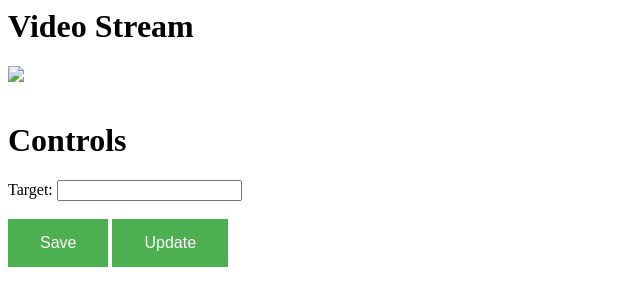
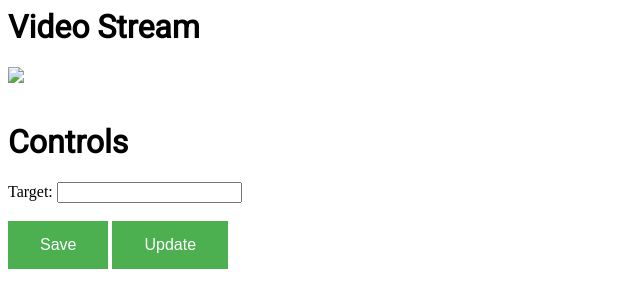
Before and after one commit to Galaxia5987/FRCVision-2019, a Python web app: template templates/index.html in a window 1280 px wide. Shown: the top 308 px of the page, without its empty margins (0-640 px from the left). Run offline with Jinja, Linux system fonts and the light colour scheme; the template is opened without the code that fills it, so the values that code supplies are empty.

Commit message:
Change font for katzuv

```diff
--- a/templates/index.html
+++ b/templates/index.html
@@ -1,5 +1,6 @@
 <html>
 <head>
+    <link href="https://fonts.googleapis.com/css?family=Roboto" rel="stylesheet">
     <style>
         img {
             max-width: 500px;
@@ -17,6 +18,11 @@
             display: inline-block;
             font-size: 16px;
         }
+
+        h1 {
+            font-family: Roboto;
+        }
+
     </style>
     <title>Video Stream</title>
 </head>
```
